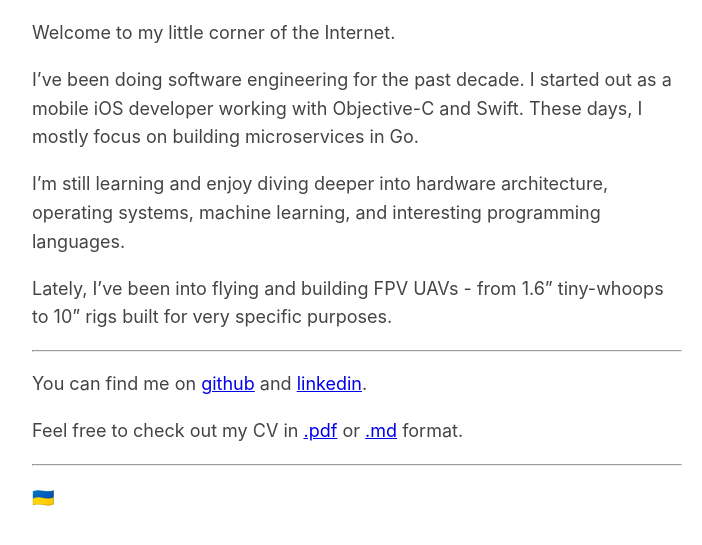
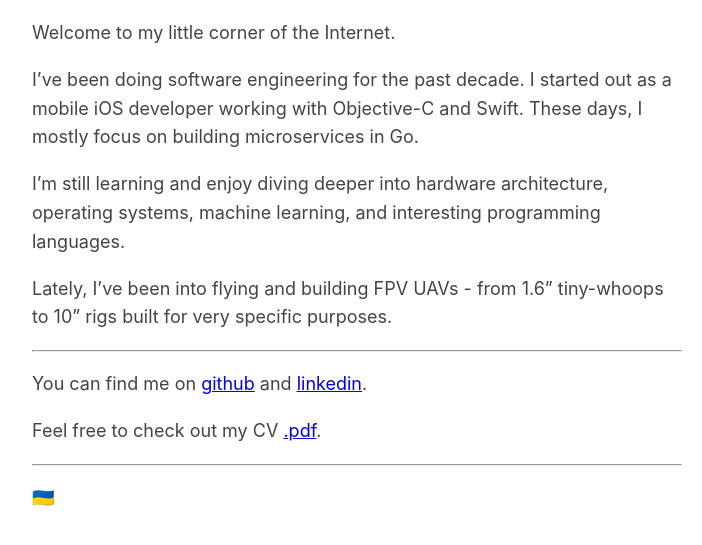
Before and after one commit to romanilchyshyn/romanilchyshyn.dev, a plain HTML site: page public/index.html in a window 1280 px wide. Shown: the part 143-688 px from the top of the page, without its empty margins (283-985 px from the left). Drawn offline with Linux system fonts and the light colour scheme.

Commit message:
add manual cv pdf.

```diff
--- a/public/index.html
+++ b/public/index.html
@@ -25,9 +25,8 @@ tiny-whoops to 10” rigs built for very specific purposes.</p>
 <p>You can find me on <a
 href="https://github.com/romanilchyshyn">github</a> and <a
 href="https://www.linkedin.com/in/romanilchyshyn">linkedin</a>.</p>
-<p>Feel free to check out my CV in <a
-href="cv-roman-ilchyshyn.pdf">.pdf</a> or <a
-href="cv-roman-ilchyshyn.md">.md</a> format.</p>
+<p>Feel free to check out my CV <a
+href="cv-roman-ilchyshyn.pdf">.pdf</a>.</p>
 <hr />
 <p>🇺🇦</p>
 </div>
```
Also changed, not shown: 2 other files.
